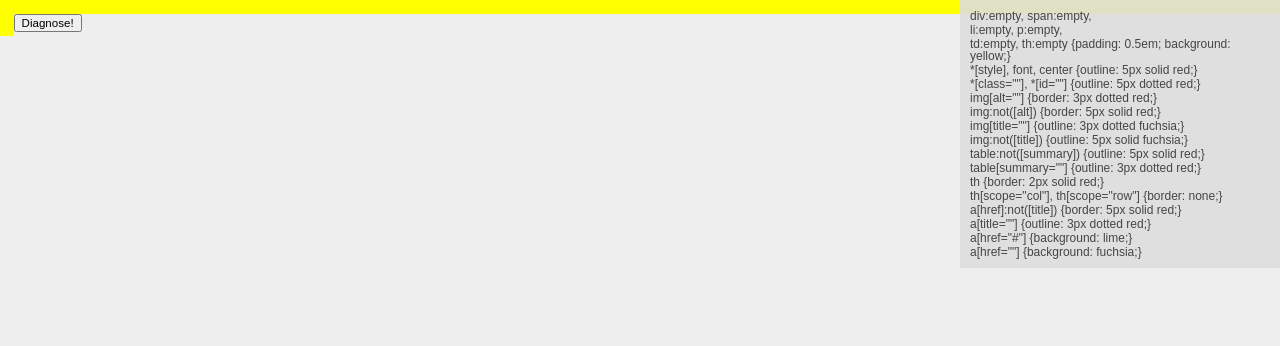
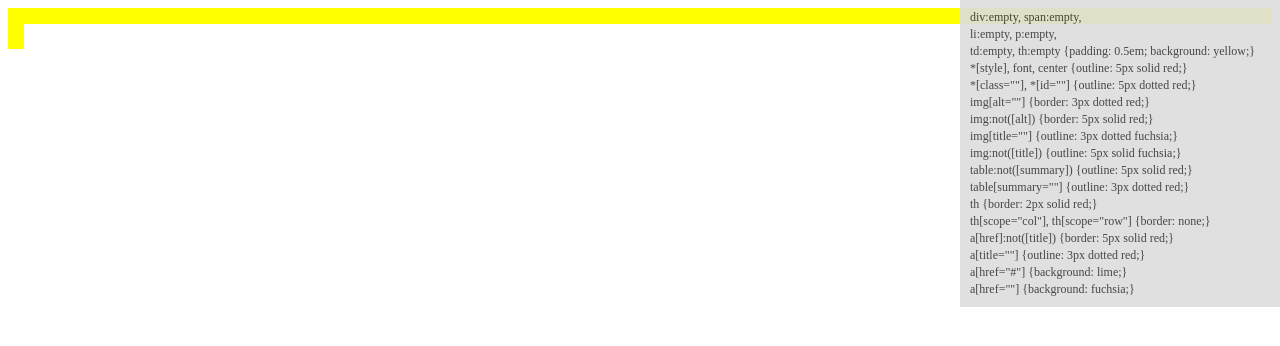
Before and after one commit to squalrus/site-diagnostics, a plain HTML site: page index.html in a window 1280 px wide. Drawn offline with Linux system fonts and the light colour scheme.

Commit message:
Removing filees (gotta get my branches in order...)

```diff
--- a/css/_main.less
+++ /dev/null
@@ -1,10 +0,0 @@
-body {
-    background-color: #EEE;
-    font-family: @font-standard;
-    font-size: 0.85em;
-}
-
-button {
-    font-family: @font-custom;
-    font-size: 0.85em;
-}
--- a/css/_reset.less
+++ /dev/null
@@ -1,48 +0,0 @@
-/* http://meyerweb.com/eric/tools/css/reset/
-   v2.0 | 20110126
-   License: none (public domain)
-*/
-
-html, body, div, span, applet, object, iframe,
-h1, h2, h3, h4, h5, h6, p, blockquote, pre,
-a, abbr, acronym, address, big, cite, code,
-del, dfn, em, img, ins, kbd, q, s, samp,
-small, strike, strong, sub, sup, tt, var,
-b, u, i, center,
-dl, dt, dd, ol, ul, li,
-fieldset, form, label, legend,
-table, caption, tbody, tfoot, thead, tr, th, td,
-article, aside, canvas, details, embed,
-figure, figcaption, footer, header, hgroup,
-menu, nav, output, ruby, section, summary,
-time, mark, audio, video {
-    margin: 0;
-    padding: 0;
-    border: 0;
-    font-size: 100%;
-    font: inherit;
-    vertical-align: baseline;
-}
-/* HTML5 display-role reset for older browsers */
-article, aside, details, figcaption, figure,
-footer, header, hgroup, menu, nav, section {
-    display: block;
-}
-body {
-    line-height: 1;
-}
-ol, ul {
-    list-style: none;
-}
-blockquote, q {
-    quotes: none;
-}
-blockquote:before, blockquote:after,
-q:before, q:after {
-    content: '';
-    content: none;
-}
-table {
-    border-collapse: collapse;
-    border-spacing: 0;
-}
--- a/css/diagnostics.less
+++ /dev/null
@@ -1,7 +0,0 @@
-@import url(http://fonts.googleapis.com/css?family=Raleway:400,900);
-
-@font-custom:   'Something', sans-serif ;
-@font-standard: arial, helvetica, sans-serif;
-
-@import '_reset';
-@import '_main';
--- a/index.html
+++ b/index.html
@@ -2,7 +2,6 @@
 <html>
 <head>
     <title>Site Diagnostics</title>
-    <link rel="stylesheet" type="text/css" href="css/diagnostics.min.css">
 
     <!-- PANELS -->
     <link rel="stylesheet" type="text/css" href="css/panels.css">
@@ -11,8 +10,6 @@
     <div></div>
     <span></span>
 
-    <button>Diagnose!</button>
-
     <script src="js/diagnostics.js"></script>
 </body>
 </html>
```
Also changed, not shown: css/diagnostics.min.css (deleted).
